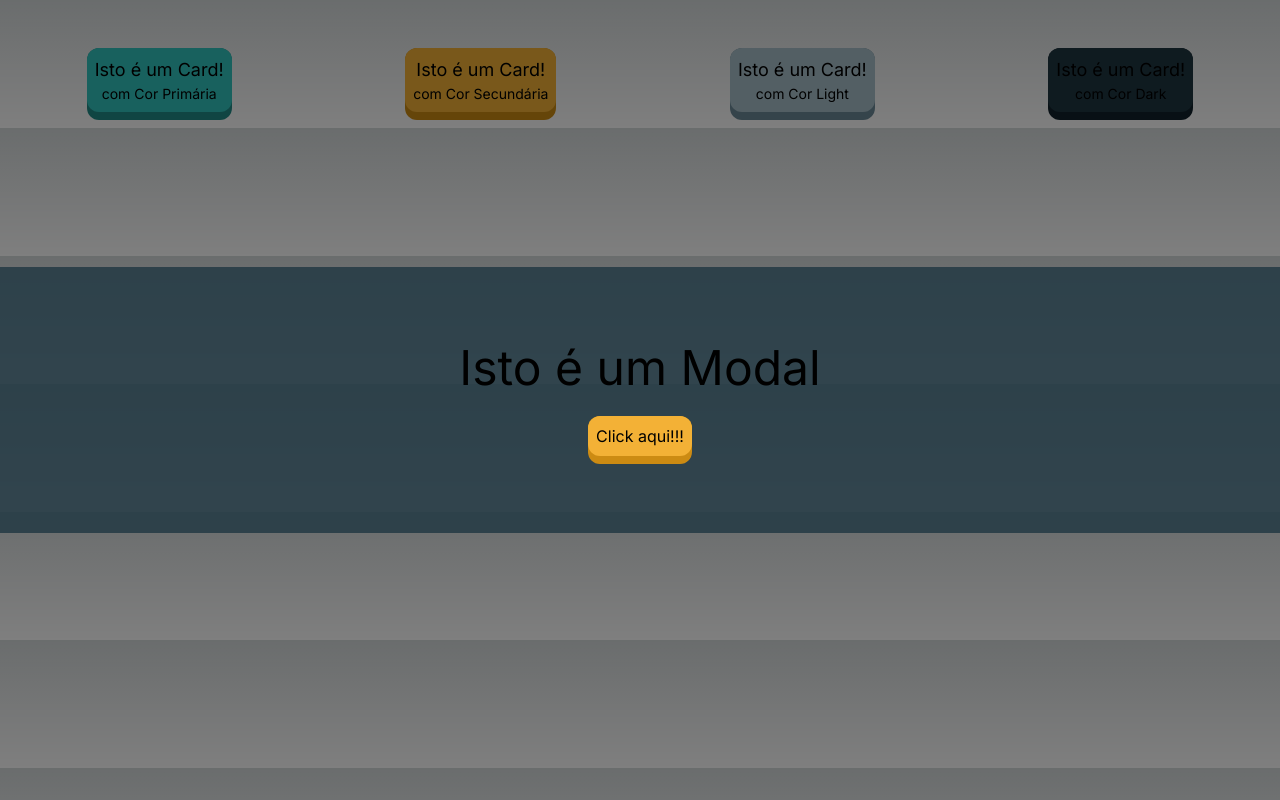
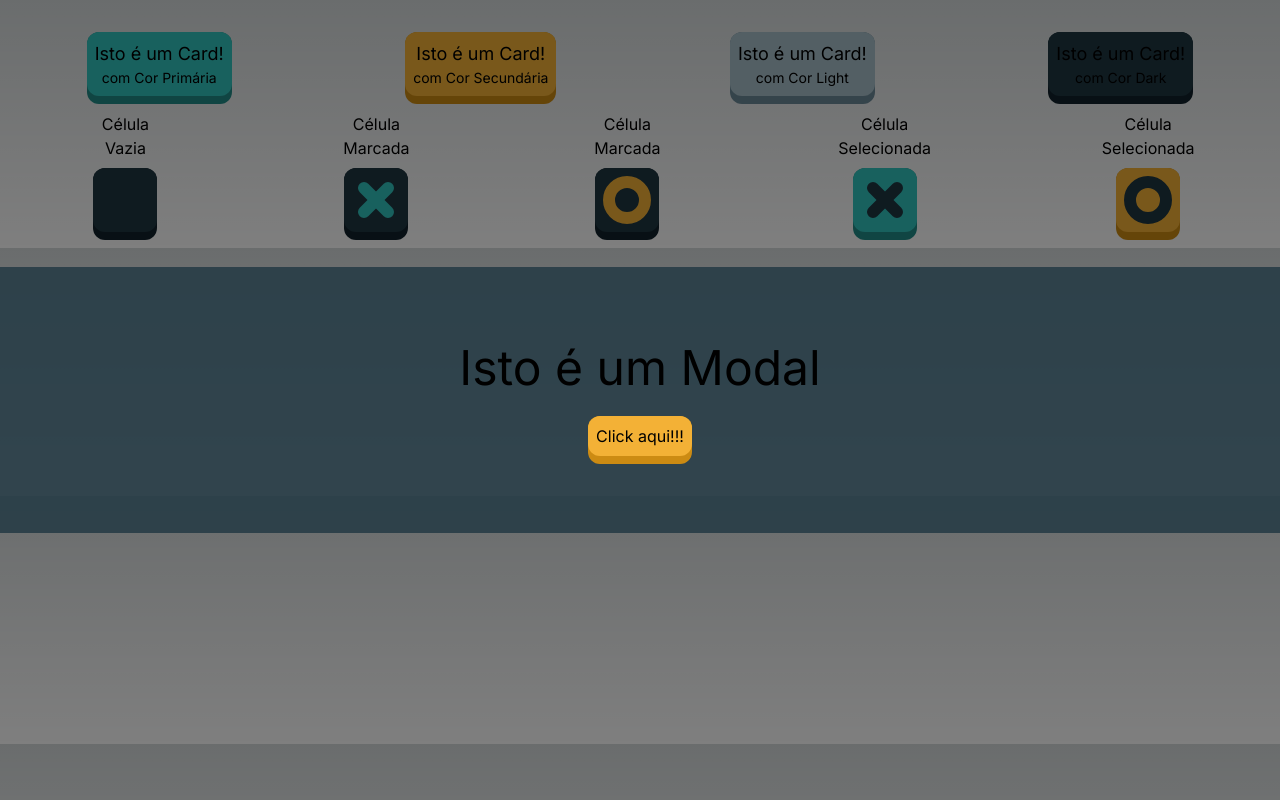
Before and after one commit to MarckVinny/Jogo-da-Velha, a Next.js app in the folder apps/frontend/: page / in a window 1280 px wide. Built offline with nearby package versions, Linux system fonts and the light colour scheme.

Commit message:
Componente `<CellArea>`

```diff
--- a/apps/frontend/src/app/page.tsx
+++ b/apps/frontend/src/app/page.tsx
@@ -1,12 +1,13 @@
-'use client'
-
+import CellArea from '@/components/game/CellArea'
 import Button from '@/components/shared/Button'
 import Card from '@/components/shared/Card'
 import Modal from '@/components/shared/Modal'
+import { PlayerType } from 'core'
 
 export default function Home() {
   return (
-    <div className='flex justify-around itens-center text-center mt-10'>
+    <div>
+      <div className='flex justify-around itens-center text-center mt-6'>
         <Card color='primary'>
           <h2 className='text-lg'>Isto é um Card!</h2>
           <p className='text-sm'>com Cor Primária</p>
@@ -23,11 +24,47 @@ export default function Home() {
           <h2 className='text-lg'>Isto é um Card!</h2>
           <p className='text-sm'>com Cor Dark</p>
         </Card>
-      <Modal visible>
+      </div>
+      <div className='flex justify-around items-center'>
+        <div>
+          <span className='text-center block'>
+            Célula <br />
+            Vazia
+          </span>
+          <CellArea />
+        </div>
+        <div>
+          <span className='text-center block'>
+            Célula <br />
+            Marcada
+          </span>
+          <CellArea type={PlayerType.X} />
+        </div>
+        <div>
+          <span className='text-center block'>
+            Célula <br />
+            Marcada
+          </span>
+          <CellArea type={PlayerType.O} />
+        </div>
+        <div>
+          <span className='text-center block'>
+            Célula <br />
+            Selecionada
+          </span>
+          <CellArea type={PlayerType.X} selected />
+        </div>
+        <div>
+          <span className='text-center block'>
+            Célula <br />
+            Selecionada
+          </span>
+          <CellArea type={PlayerType.O} selected />
+        </div>
+      </div>
+      <Modal visible={true}>
         <h1 className='text-5xl p-4'>Isto é um Modal</h1>
-        <Button color='secondary' onClick={() => console.log('Clicado!')}>
-          Click aqui!!!
-        </Button>
+        <Button color='secondary'>Click aqui!!!</Button>
       </Modal>
     </div>
   )
--- /dev/null
+++ b/apps/frontend/src/components/game/CellArea.tsx
@@ -0,0 +1,47 @@
+import { IconCircle, IconX } from '@tabler/icons-react'
+import { PlayerType } from 'core'
+import Card from '../shared/Card'
+
+export interface CellAreaProps {
+  type?: PlayerType | null
+  selected?: boolean
+}
+
+export default function CellArea(props: CellAreaProps) {
+  return (
+    <Card                                 //* Componente Card
+      color={                             //* Interface de Cor do Componente Card
+        !props.selected                   //* Se NÃO estiver selecionado,
+          ? 'dark'                        //* Então, use a cor Dark
+          : props.type === PlayerType.X   //* Senão, verifique Se o Tipo é estritamente igual ao Tipo do "Jogador X"
+          ? 'primary'                     //* Então, use a cor Primária
+          : 'secondary'                   //* Senão, use a cor Secundária
+        }
+    >
+      <div className={`flex justify-center items-center w-12 h-12`}>
+        {props.type === PlayerType.X && (
+          <IconX
+            size={70}
+            stroke={6}
+            className={
+              props.selected
+                ? 'text-dark-500'
+                : 'text-primary-500'
+            }
+          />
+        )}
+        {props.type === PlayerType.O && (
+          <IconCircle
+            size={70}
+            stroke={6}
+            className={
+              props.selected
+                ? 'text-dark-500'
+                : 'text-secondary-500'
+            }
+          />
+        )}
+      </div>
+    </Card>
+  )
+}
```
Lines whose indentation alone changed are shown as unchanged.
